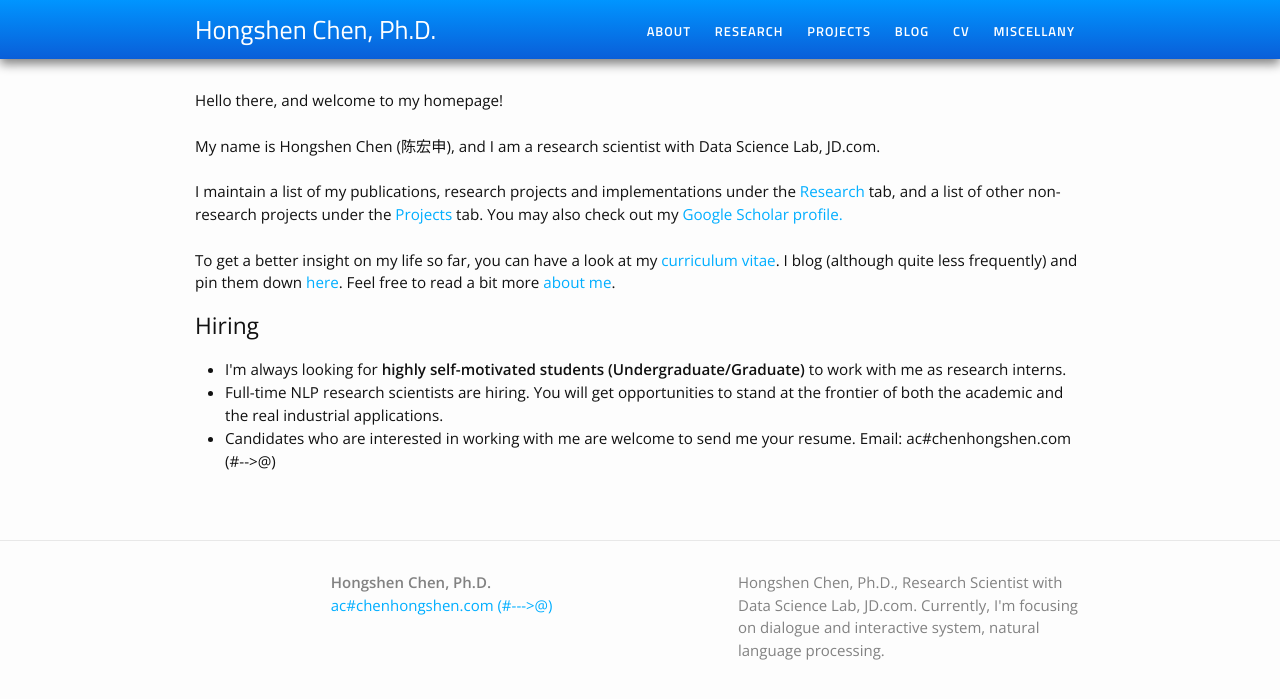
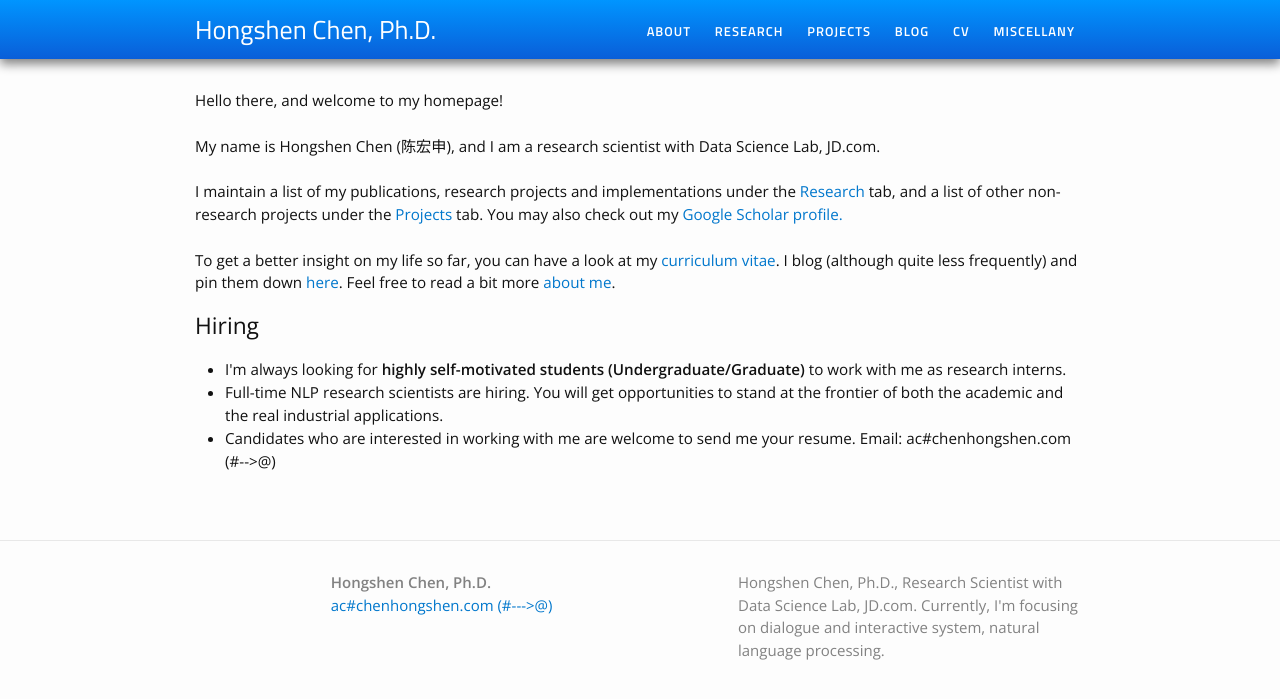
Before and after one commit to chenhongshen/chenhongshen.github.io, a Jekyll site: the page built from index.html, in a window 1280 px wide. Shown: the top 699 px of the page. Built offline with Jekyll 4.4.1, drawn with Linux system fonts in a browser that asks for light colours; a script that is not in the unit is left out.

Commit message:
Update main.scss

```diff
--- a/css/main.scss
+++ b/css/main.scss
@@ -12,7 +12,7 @@ $spacing-unit:     30px;
 
 $text-color:       #111;
 $background-color: #fdfdfd;
-$brand-color:      #00aeff;
+$brand-color:      #0077CC;
 
 $blue-color-dark: darken(#2077f5, 10%);
 $blue-color-light: #0095ff;
```
